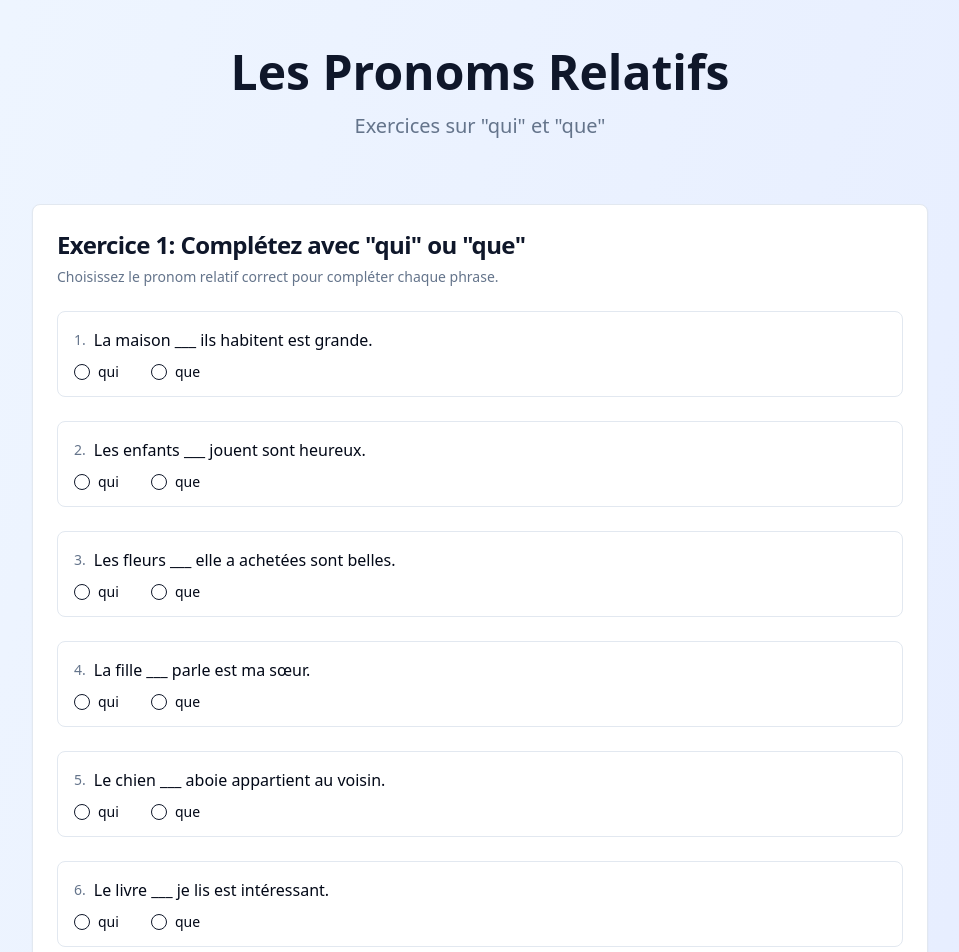
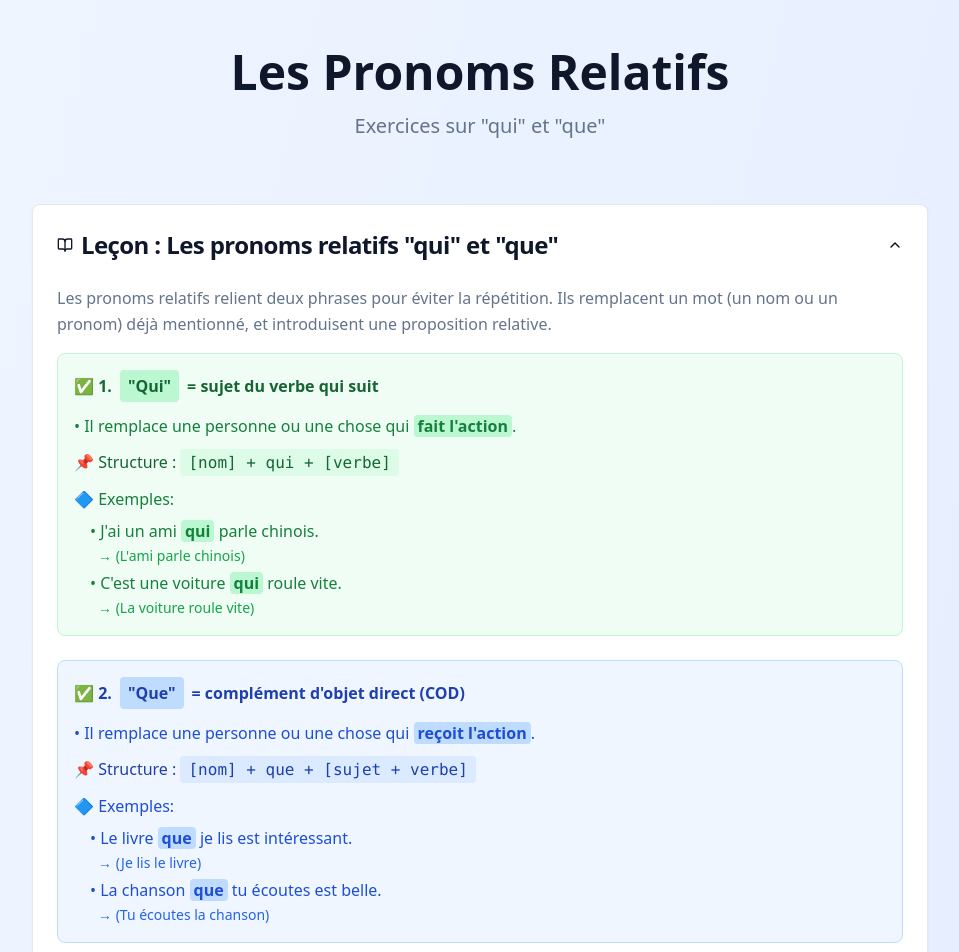
Before and after one commit to EduSpark-class/french-pronoms-challenge-easy, a React (Vite) app: page / in a window 1280 px wide. Shown: the top 952 px of the page, without its empty margins (160-1119 px from the left). Built offline with nearby package versions, Linux system fonts and the light colour scheme.

Commit message:
Add lesson on relative pronouns
Add lesson content and hide/show functionality. Highlight keywords in the lesson.

```diff
--- a/src/pages/Index.tsx
+++ b/src/pages/Index.tsx
@@ -1,11 +1,17 @@
 
-import React from 'react';
+import React, { useState } from 'react';
 import Exercise1 from '@/components/Exercise1';
 import Exercise2 from '@/components/Exercise2';
 import Exercise3 from '@/components/Exercise3';
 import { Separator } from '@/components/ui/separator';
+import { Button } from '@/components/ui/button';
+import { Card, CardContent, CardDescription, CardHeader, CardTitle } from '@/components/ui/card';
+import { Collapsible, CollapsibleContent, CollapsibleTrigger } from '@/components/ui/collapsible';
+import { ChevronDown, ChevronUp, BookOpen } from 'lucide-react';
 
 const Index = () => {
+  const [isLessonOpen, setIsLessonOpen] = useState(true);
+
   return (
     <div className="min-h-screen bg-gradient-to-br from-blue-50 to-indigo-100 p-4">
       <div className="max-w-4xl mx-auto space-y-8">
@@ -17,6 +23,92 @@ const Index = () => {
             Exercices sur "qui" et "que"
           </p>
         </header>
+
+        <Collapsible open={isLessonOpen} onOpenChange={setIsLessonOpen}>
+          <Card className="w-full">
+            <CardHeader>
+              <CollapsibleTrigger asChild>
+                <Button variant="ghost" className="w-full flex items-center justify-between p-0 h-auto">
+                  <div className="flex items-center space-x-2">
+                    <BookOpen className="h-5 w-5 text-primary" />
+                    <CardTitle className="text-2xl text-primary">
+                      Leçon : Les pronoms relatifs "qui" et "que"
+                    </CardTitle>
+                  </div>
+                  {isLessonOpen ? (
+                    <ChevronUp className="h-4 w-4" />
+                  ) : (
+                    <ChevronDown className="h-4 w-4" />
+                  )}
+                </Button>
+              </CollapsibleTrigger>
+            </CardHeader>
+            <CollapsibleContent>
+              <CardContent className="space-y-4 text-sm md:text-base">
+                <p className="text-muted-foreground leading-relaxed">
+                  Les pronoms relatifs relient deux phrases pour éviter la répétition.
+                  Ils remplacent un mot (un nom ou un pronom) déjà mentionné, et introduisent une proposition relative.
+                </p>
+
+                <div className="space-y-6">
+                  <div className="p-4 bg-green-50 border border-green-200 rounded-lg">
+                    <h3 className="font-semibold text-green-800 mb-3 flex items-center">
+                      ✅ 1. <span className="bg-green-200 px-2 py-1 rounded mx-2 font-bold">"Qui"</span> = sujet du verbe qui suit
+                    </h3>
+                    <p className="text-green-700 mb-3">
+                      • Il remplace une personne ou une chose qui <span className="bg-green-200 px-1 rounded font-semibold">fait l'action</span>.
+                    </p>
+                    <p className="font-medium text-green-800 mb-3">
+                      📌 Structure : <span className="bg-green-100 px-2 py-1 rounded font-mono">[nom] + qui + [verbe]</span>
+                    </p>
+                    <div className="space-y-2">
+                      <p className="text-green-700">🔷 Exemples:</p>
+                      <ul className="space-y-1 ml-4">
+                        <li className="text-green-700">
+                          • J'ai un ami <span className="bg-green-200 px-1 rounded font-semibold">qui</span> parle chinois.
+                          <br />
+                          <span className="text-sm text-green-600 ml-2">→ (L'ami parle chinois)</span>
+                        </li>
+                        <li className="text-green-700">
+                          • C'est une voiture <span className="bg-green-200 px-1 rounded font-semibold">qui</span> roule vite.
+                          <br />
+                          <span className="text-sm text-green-600 ml-2">→ (La voiture roule vite)</span>
+                        </li>
+                      </ul>
+                    </div>
+                  </div>
+
+                  <div className="p-4 bg-blue-50 border border-blue-200 rounded-lg">
+                    <h3 className="font-semibold text-blue-800 mb-3 flex items-center">
+                      ✅ 2. <span className="bg-blue-200 px-2 py-1 rounded mx-2 font-bold">"Que"</span> = complément d'objet direct (COD)
+                    </h3>
+                    <p className="text-blue-700 mb-3">
+                      • Il remplace une personne ou une chose qui <span className="bg-blue-200 px-1 rounded font-semibold">reçoit l'action</span>.
+                    </p>
+                    <p className="font-medium text-blue-800 mb-3">
+                      📌 Structure : <span className="bg-blue-100 px-2 py-1 rounded font-mono">[nom] + que + [sujet + verbe]</span>
+                    </p>
+                    <div className="space-y-2">
+                      <p className="text-blue-700">🔷 Exemples:</p>
+                      <ul className="space-y-1 ml-4">
+                        <li className="text-blue-700">
+                          • Le livre <span className="bg-blue-200 px-1 rounded font-semibold">que</span> je lis est intéressant.
+                          <br />
+                          <span className="text-sm text-blue-600 ml-2">→ (Je lis le livre)</span>
+                        </li>
+                        <li className="text-blue-700">
+                          • La chanson <span className="bg-blue-200 px-1 rounded font-semibold">que</span> tu écoutes est belle.
+                          <br />
+                          <span className="text-sm text-blue-600 ml-2">→ (Tu écoutes la chanson)</span>
+                        </li>
+                      </ul>
+                    </div>
+                  </div>
+                </div>
+              </CardContent>
+            </CollapsibleContent>
+          </Card>
+        </Collapsible>
 
         <div className="space-y-12">
           <Exercise1 />
```
